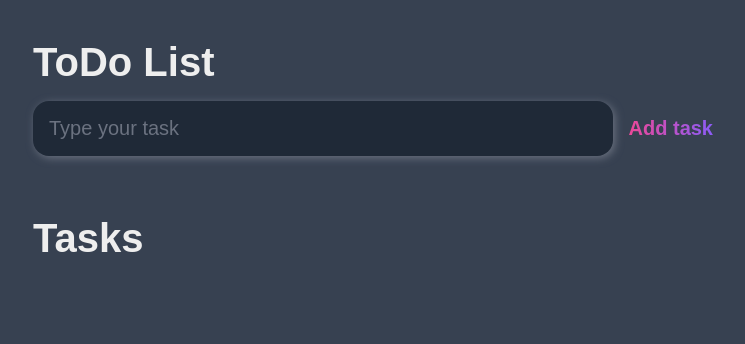
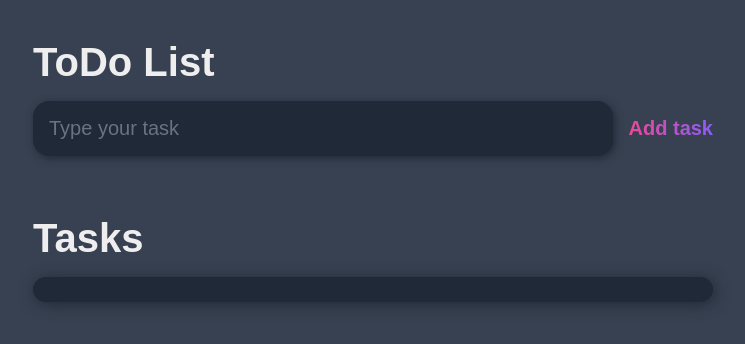
Before and after one commit to Martin-IJ/TodoListApp, a plain HTML site: page index.html in a window 1280 px wide. Shown: the whole page, without its empty margins (267-1012 px from the left). Drawn offline with Linux system fonts and the light colour scheme.

Commit message:
little changes

```diff
--- a/style.css
+++ b/style.css
@@ -1,5 +1,6 @@
 :root{
     --dark: #374151;
+    --lightDark: #4e596a;
     --darker: #1f2937;
     --darkest: #111827;
     --gray: #6b7280;
@@ -21,8 +22,8 @@ html {
   height: 100vh;
   display: flex;
   justify-content: center;
+  color: var(--light);
   background-color: var(--dark);
-  color: var(--light);
 }
 
 header, main{
@@ -68,7 +69,7 @@ input, button{
     margin-right: 1rem;
     color: var(--light);
     font-size: 1.25rem;
-    box-shadow: 2px 2px 8px var(--gray);
+    box-shadow: 2px 2px 8px var(--darker);
 }
 
 #newTaskInput::placeholder{
@@ -101,6 +102,15 @@ input, button{
     padding: 1rem;
     border-radius: 1rem;
     margin-bottom: 1rem;
+}
+
+#tasks{
+    width: 100%;
+    height: fit-content;
+    background-color: var(--darker);
+    padding: 20px 5px 5px 5px;
+    border-radius: 1rem;
+    box-shadow: 2px 2px 15px var(--darker);
 }
 
 .text, .content{
```
